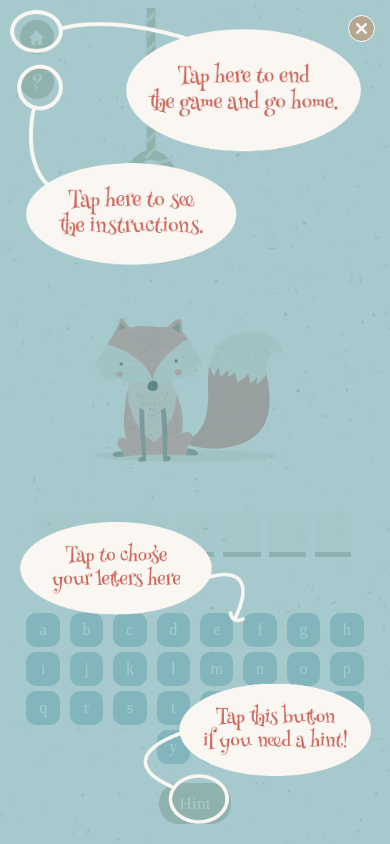
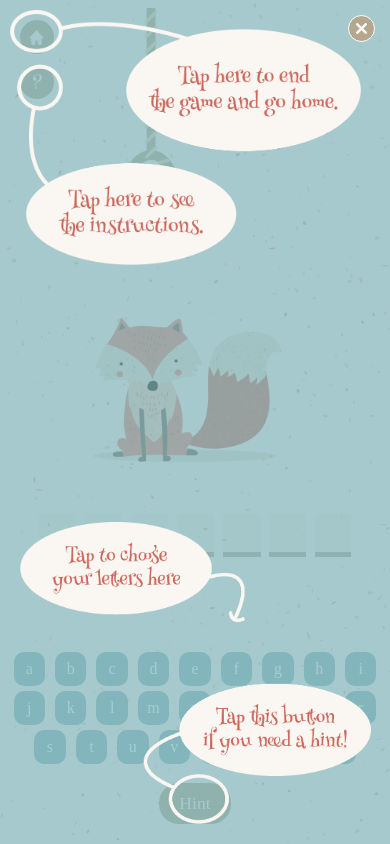
Before and after one commit to briecodes/The-Hanged-Fox, a React (Create React App) app: page / in a window 390 px wide. Both pictures are taken after a click on the button "Start Game". Built offline with nearby package versions, Linux system fonts and the light colour scheme; a web font is replaced by a local one.

Commit message:
Fixed game structure on mobile.

```diff
--- a/src/Components/LetterBank/LetterBank.css
+++ b/src/Components/LetterBank/LetterBank.css
@@ -15,7 +15,7 @@ div.letter-tile {
   padding: 8px 5px;
   text-align: center;
   align-self: center;
-  width: 6%;
+  width: 5.5%;
   margin: 0 5px 5px;
   border-radius: 10px;
   cursor: pointer;
```
